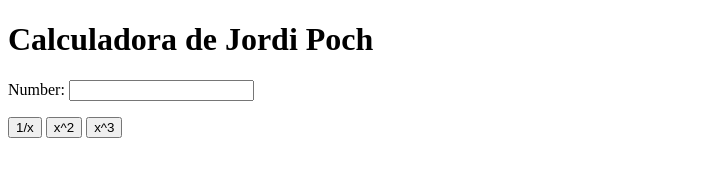
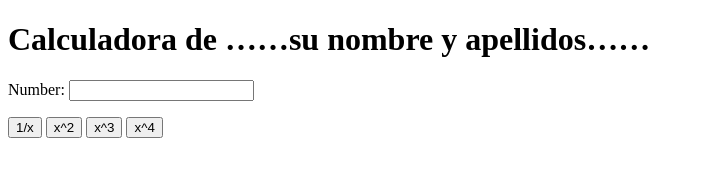
Before and after one commit to Trainival/my_calculator_2, a plain HTML site: page index.html in a window 1280 px wide. Shown: the whole page, without its empty margins (0-703 px from the left). Drawn offline with Linux system fonts and the light colour scheme.

Commit message:
x^4 button

```diff
--- a/index.html
+++ b/index.html
@@ -5,13 +5,14 @@
 		<meta charset="utf-8">
 	</head>
 	<body>
-		<h1>Calculadora de Jordi Poch</h1>
+		<h1>Calculadora de ……su nombre y apellidos……</h1>
 		Number:
 		<input type="text" id="n1">
 		<p>
             <button onClick="inverse()"> 1/x </button>
             <button onClick="square()"> x^2 </button>
 			<button onclick="cube()"> x^3 </button>
+			<button onclick="power_4()"> x^4</button>
 		</p>
 		<script type="text/javascript">
 			function cube() {
@@ -26,6 +27,10 @@
                 var num = document.getElementById("n1");
                 num.value = 1/num.value;
             }
+			function power_4() {
+				var num = document.getElementById("n1");
+				num.value = Math.pow(num.value, 4);
+			}
 		</script>
 	</body>
 </html>
```
